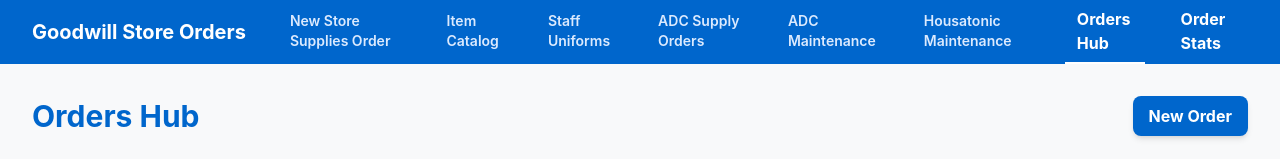
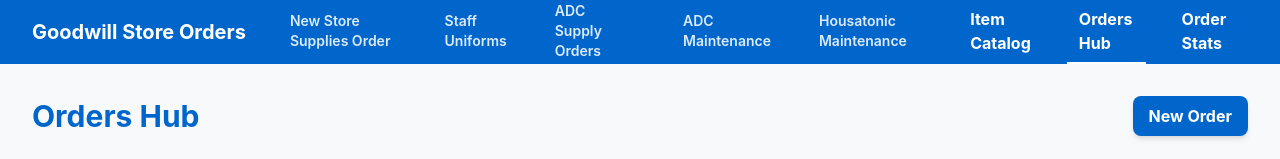
Before and after one commit to Paccount3/Goodwill-Store-Orders, a Next.js app: page /orders in a window 1280 px wide. Shown: the top 159 px of the page. Built offline with nearby package versions, Linux system fonts and the light colour scheme; no server answers; the database is empty.

Commit message:
Move Item Catalog to right side of nav bar with bold styling

```diff
--- a/app/components/Navigation.tsx
+++ b/app/components/Navigation.tsx
@@ -26,16 +26,6 @@
                 }`}
               >
                 New Store Supplies Order
-              </Link>
-              <Link
-                href="/catalog"
-                className={`inline-flex items-center px-3 py-2 border-b-2 text-sm font-semibold transition-colors ${
-                  isActive('/catalog')
-                    ? 'border-white text-white'
-                    : 'border-transparent text-blue-100 hover:text-white hover:border-blue-200'
-                }`}
-              >
-                Item Catalog
               </Link>
               <Link
                 href="/staff-uniforms"
@@ -78,6 +68,16 @@
                 Housatonic Maintenance
               </Link>
               <Link
+                href="/catalog"
+                className={`inline-flex items-center px-3 py-2 border-b-2 text-base font-bold transition-colors ${
+                  isActive('/catalog')
+                    ? 'border-white text-white'
+                    : 'border-transparent text-white hover:text-gray-200 hover:border-blue-200'
+                }`}
+              >
+                Item Catalog
+              </Link>
+              <Link
                 href="/orders"
                 className={`inline-flex items-center px-3 py-2 border-b-2 text-base font-bold transition-colors ${
                   isActive('/orders')
```
